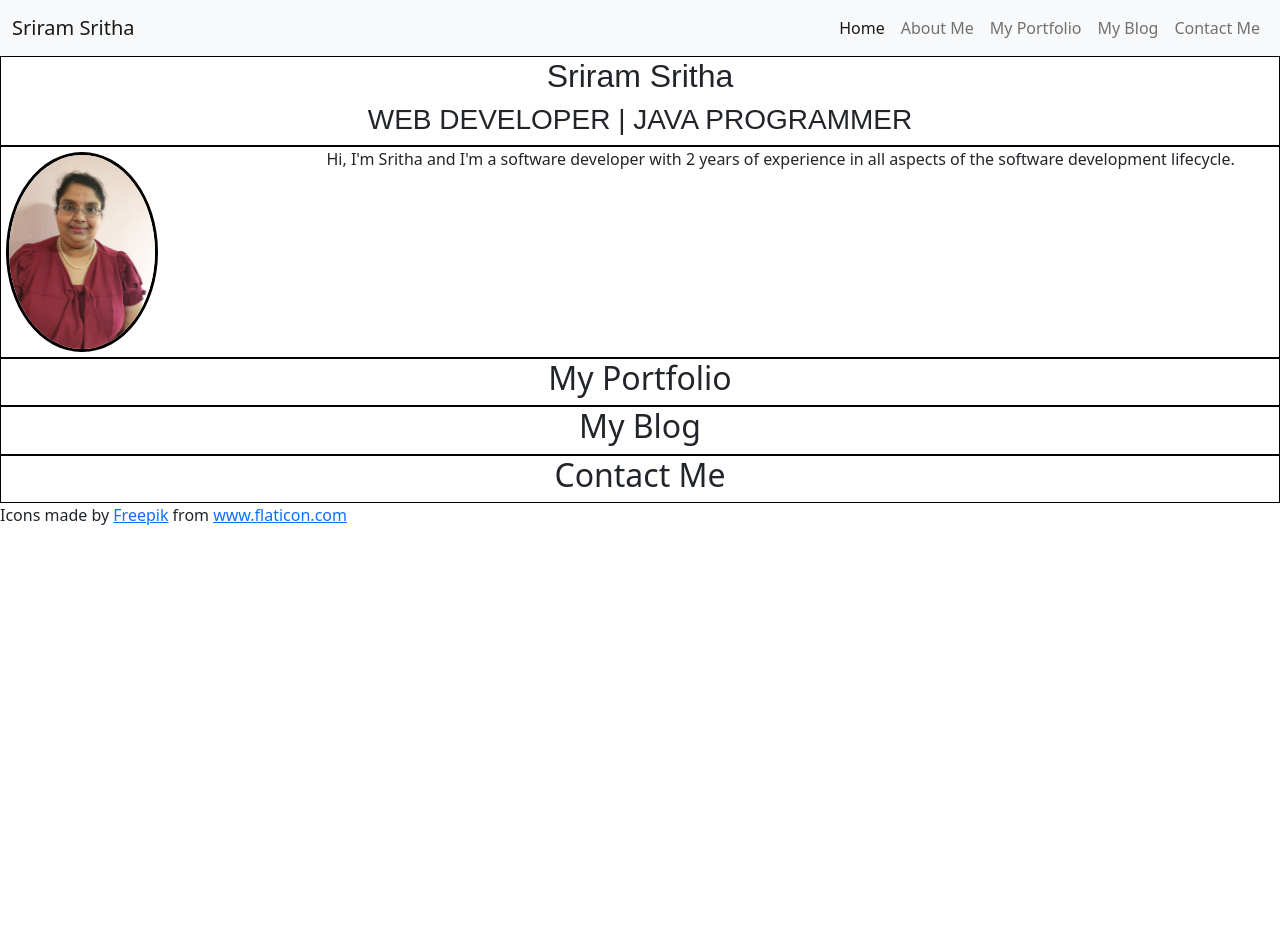
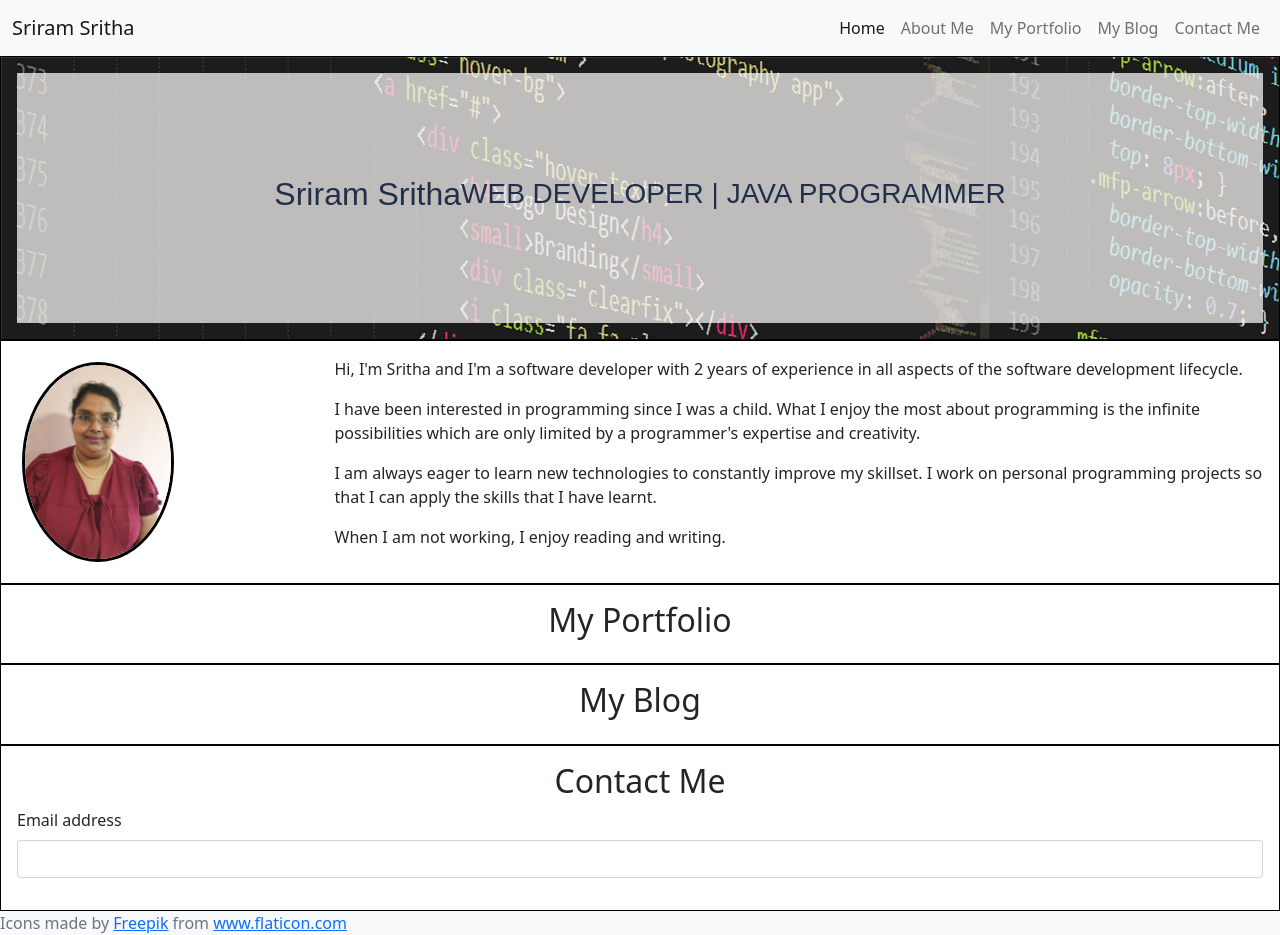
Before and after one commit to srithasriram30/MyPortfolio, a plain HTML site: page index.html in a window 1280 px wide. Before the commit the page ends 800 px from the top, so only its background shows below. Drawn offline with nearby package versions, Linux system fonts and the light colour scheme; files whose address does not match are found by name; a web font is replaced by a local one.

Commit message:
Add more styling to web page

```diff
--- a/assests/styles.css
+++ b/assests/styles.css
@@ -5,8 +5,9 @@
   margin:5px;
 }
 
-.contact {
+.content {
   border: 1px solid black;
+  padding: 1em;
 }
 
 .social-media {
@@ -17,6 +18,8 @@
 #main{
   text-align: center;
   font-family: 'Niramit', sans-serif;
+  background-image: url("C:/Users/Sritha/Coding/portfolio/assests/computer-1836330_1920.png");
+
 }
 
 h2{
@@ -24,6 +27,15 @@ h2{
 }
 
 body {
-  background-color: #F5F7F3;
+  background-color: #F4F3F0;
   color: #1F1521;
 }
+
+.tagline{
+  color: #222F4A;
+  background-color: rgba(244, 243, 240,0.75);
+  height: 250px;
+  display: flex;
+  justify-content: center; /* align horizontal */
+  align-items: center;
+}
--- a/index.html
+++ b/index.html
@@ -27,46 +27,69 @@
       </div>
     </nav>
 
-    <div class="contact" id="main">
-
+    <div class="content" id="main">
+      <div class="tagline">
         <h2>Sriram Sritha</h2>
         <h3>WEB DEVELOPER | JAVA PROGRAMMER</h3>
+      </div>
+
 
     </div>
 
-    <div class="contact" id="aboutMe">
+    <div class="content" id="aboutMe">
 
       <div class="row">
-        <div class="col-3">
+        <div class="col-md-3 col-sm-12">
           <img src="assests\images\myPhoto.jpeg" alt="My Personal Photo" id="personalPhoto">
         </div>
-        <div class="col-9">
+        <div class="col-md-9 col-sm-12">
           <p>
-            Hi, I'm Sritha and I'm a software developer with 2 years of experience in all aspects of the software development lifecycle.
+            Hi, I'm Sritha and I'm a software developer with 2 years of experience in
+            all aspects of the software development lifecycle.
+          </p>
+
+          <p>
+            I have been interested in programming since I was a child. What I enjoy the most about
+            programming is the infinite possibilities which are only limited by a programmer's expertise
+            and creativity.
+          </p>
+
+        <p>
+          I am always eager to learn new technologies to constantly improve my skillset. I work on
+          personal programming projects so that I can apply the skills that I have learnt.
+        </p>
+        <p>
+          When I am not working, I enjoy reading and writing.
         </p>
         </div>
       </div>
 
-
-
-
-
     </div>
 
-    <div class="contact" id="portfolio">
+    <div class="content" id="portfolio">
       <h2>My Portfolio</h2>
     </div>
 
-    <div class="contact" id="blog">
+    <div class="content" id="blog">
       <h2>My Blog</h2>
     </div>
 
-    <div class="contact" id="contactMe">
+    <div class="content" id="contactMe">
       <h2>Contact Me</h2>
+      <!---->
+
+      <form action="">
+        <div class="mb-3">
+          <label for="exampleInputEmail1" class="form-label">Email address</label>
+          <input type="email" class="form-control" id="exampleInputEmail1" aria-describedby="emailHelp">
+        </div>
+      </form>
     </div>
 
+<footer class="text-center text-lg-start bg-light text-muted">
+  <div class="footerInfo">Icons made by <a href="https://www.freepik.com" title="Freepik">Freepik</a> from <a href="https://www.flaticon.com/" title="Flaticon">www.flaticon.com</a></div>
 
-<div>Icons made by <a href="https://www.freepik.com" title="Freepik">Freepik</a> from <a href="https://www.flaticon.com/" title="Flaticon">www.flaticon.com</a></div>
+</footer>
     <script src="https://cdn.jsdelivr.net/npm/@popperjs/core@2.9.2/dist/umd/popper.min.js" integrity="sha384-IQsoLXl5PILFhosVNubq5LC7Qb9DXgDA9i+tQ8Zj3iwWAwPtgFTxbJ8NT4GN1R8p" crossorigin="anonymous"></script>
     <script src="assests\bootstrap.js"></script>
   </body>
```
Also changed, not shown: assests/bootstrap.css. Lines whose indentation alone changed are shown as unchanged.
